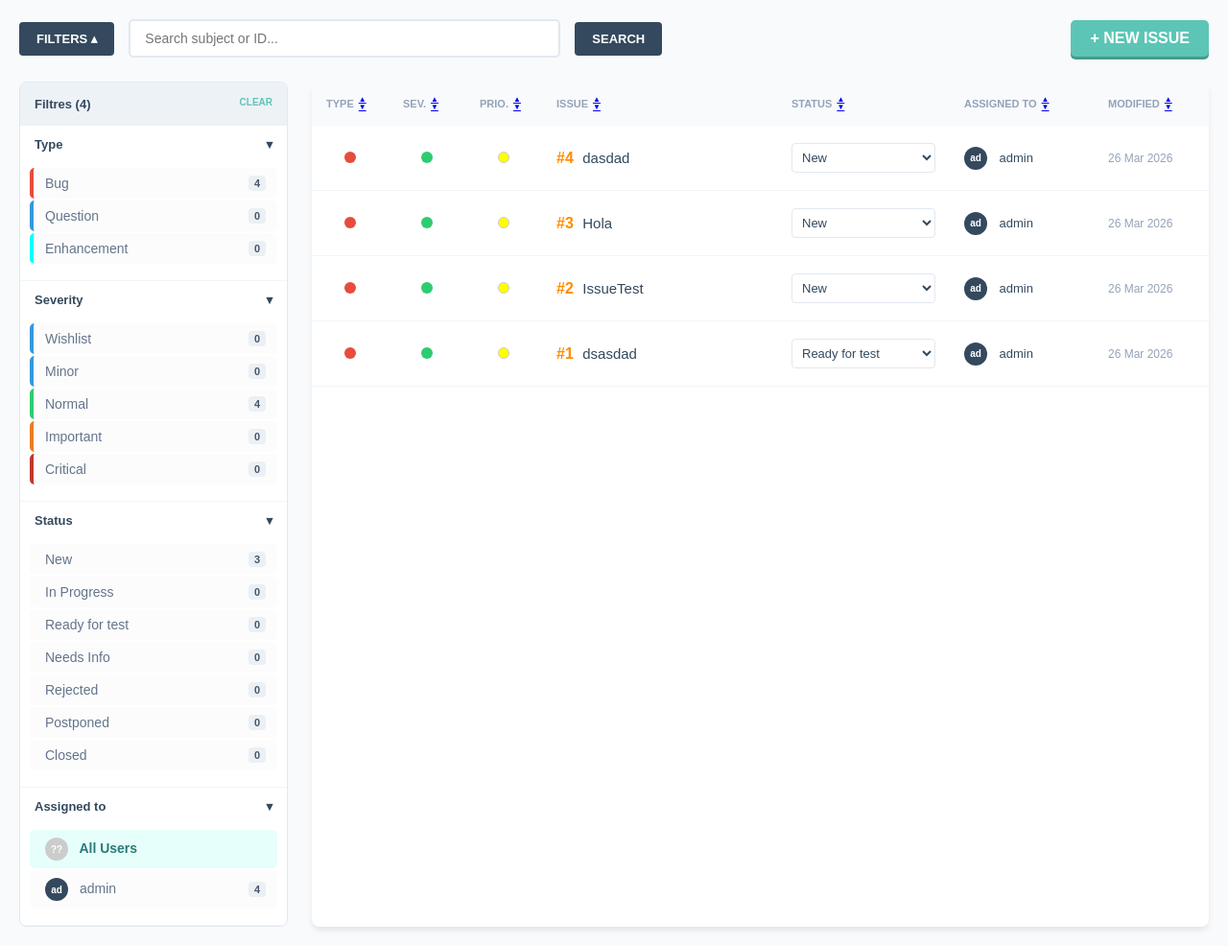
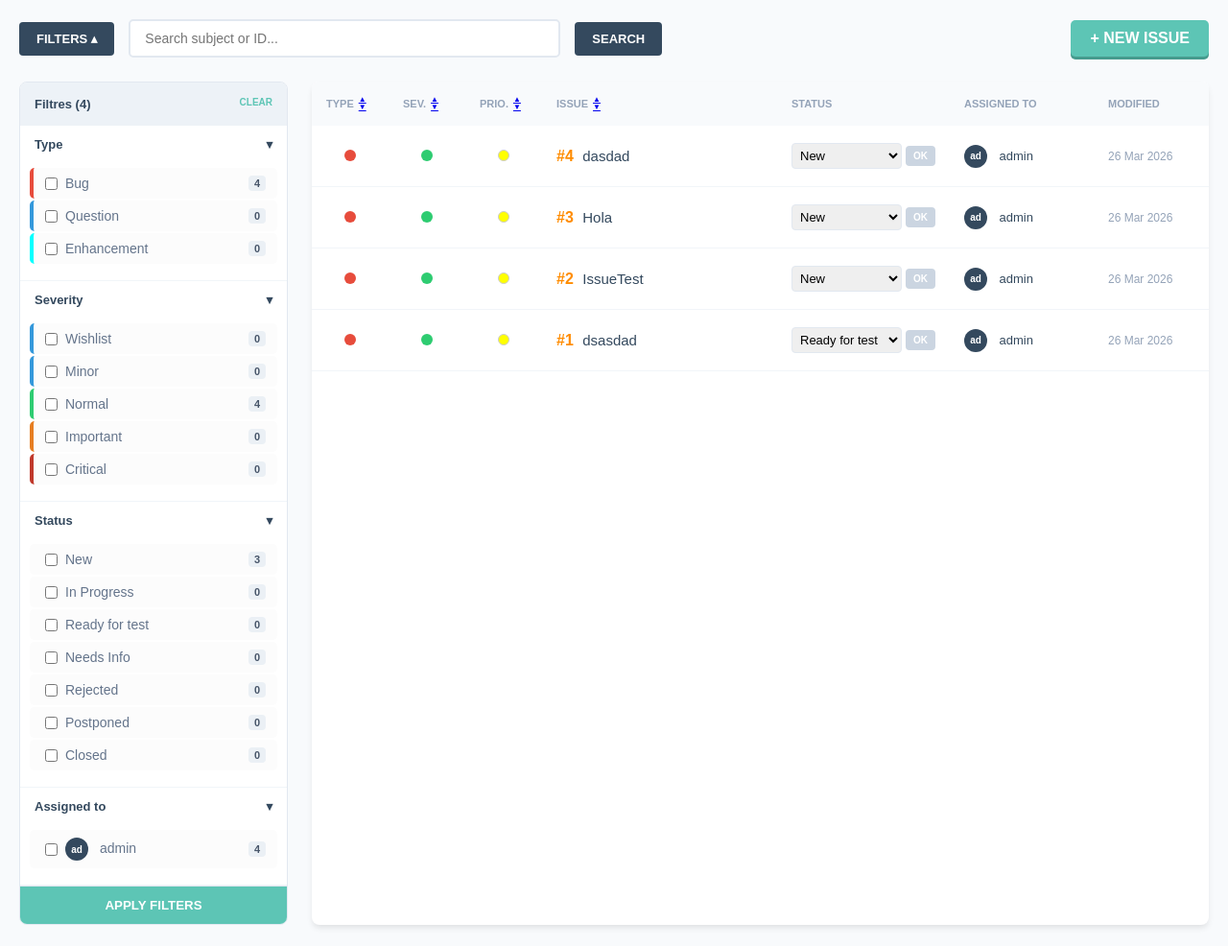
Before and after one commit to ChristianBarone/IssueTracker-Backend, a Django app: page /?show_filters=1 in a window 1280 px wide. Shown: the whole page at 96% size. Run offline with Django 3.2, Linux system fonts and the light colour scheme; data comes from the database, SQL or seed files in the repository; both versions use the stored data as it was after the commit.

Commit message:
Correcio de HTML i create

```diff
--- a/src/issues/templates/issues/list.html
+++ b/src/issues/templates/issues/list.html
@@ -69,9 +67,8 @@
         }
         .filter-label:hover { background: #f1f5f9; }
 
-        input[type="checkbox"]:checked + .filter-label {
-            background: #e6fffa; color: #2c7a7b; font-weight: bold;
-        }
+        /* Estilo para simular el checkbox activo en el label */
+        .filter-item { display: flex; align-items: center; gap: 8px; }
 
         /* BORDES DE COLORES */
         .link-bug { border-left-color: #e74c3c; }
@@ -93,7 +90,13 @@
         }
         .filter-tag button { border: none; background: none; color: #94a3b8; cursor: pointer; }
 
-        /* TABLA DE ISSUES */
+        /* BOTÓN APPLY (Sustituye el auto-submit de JS) */
+        .btn-apply-filters {
+            width: 100%; background: var(--taiga-accent); color: white; border: none;
+            padding: 12px; font-weight: bold; cursor: pointer; border-top: 1px solid #e2e8f0;
+        }
+
+        /* TABLA */
         .table-wrapper { flex-grow: 1; background: white; border-radius: 8px; box-shadow: 0 4px 6px -1px rgba(0,0,0,0.1); overflow: hidden; }
         table { width: 100%; border-collapse: collapse; }
         th { background: #f8fafc; padding: 15px; text-align: left; font-size: 11px; color: #94a3b8; text-transform: uppercase; }
@@ -108,49 +111,29 @@
         .subject-link { text-decoration: none; color: var(--taiga-main); font-weight: 500; font-size: 15px; }
         .user-avatar { width: 24px; height: 24px; border-radius: 50%; background: #34495e; color: white; display: inline-flex; align-items: center; justify-content: center; font-size: 10px; font-weight: bold; margin-right: 8px; }
 
-        /* Estilo para las flechas de ordenación */
-        .sort-container { display: inline-flex; flex-direction: column; vertical-align: middle; margin-left: 5px; line-height: 0.7; }
-        .sort-container a { text-decoration: none; color: #cbd5e1; font-size: 10px; transition: color 0.2s; }
-        .sort-container a:hover { color: var(--taiga-accent); }
-        .sort-container a.active { color: var(--taiga-main); font-weight: bold; }
-
-        /* Contenedor del título de la columna */
-        .th-content {
-            display: flex;
-            align-items: center;
-            gap: 5px;
-            cursor: pointer;
-            text-decoration: none;
-            color: #94a3b8;
+        .btn-save-status {
+            background: #cbd5e1; color: white; border: none; padding: 5px 8px;
+            border-radius: 4px; font-size: 10px; font-weight: bold; cursor: pointer; margin-left: 4px;
         }
 
-        /* Las dos flechitas pequeñas */
-        .sort-arrows {
-            display: flex;
-            flex-direction: column;
-            font-size: 8px;
-            line-height: 1;
-            color: #cbd5e1; /* Gris claro por defecto */
-        }
-
-        /* Resaltar la flecha activa */
-        .sort-arrows .active {
-            color: #34495e; /* Color oscuro cuando está activo */
-        }
+        .th-content { display: flex; align-items: center; gap: 5px; text-decoration: none; color: #94a3b8; }
+        .sort-arrows { display: flex; flex-direction: column; font-size: 8px; line-height: 1; color: #cbd5e1; }
+        .sort-arrows .active { color: #34495e; }
 
     </style>
 </head>
 <body>
 
 <div class="container">
-    <form method="GET" action="{% url 'issue_list' %}" id="main-form">
-        <input type="hidden" name="show_filters" value="{% if show_filters %}1{% else %}0{% endif %}" id="show-filters-input">
+    <form method="GET" action="{% url 'issue_list' %}" id="filter-form">
+        <input type="hidden" name="show_filters" value="{{ show_filters|yesno:'1,0' }}">
 
         <div class="header-nav">
-            <button type="button" class="btn-action {% if show_filters %}active{% endif %}"
-                    onclick="document.getElementById('show-filters-input').value = (document.getElementById('show-filters-input').value == '1' ? '0' : '1'); this.form.submit();">
-                FILTERS {% if show_filters %}▴{% else %}▾{% endif %}
-            </button>
+            {% if show_filters %}
+            <a href="?show_filters=0" class="btn-action active">FILTERS ▴</a>
+            {% else %}
+            <a href="?show_filters=1" class="btn-action">FILTERS ▾</a>
+            {% endif %}
 
             <div class="search-wrapper">
                 <input type="text" name="search" placeholder="Search subject or ID..." value="{{ search_query|default:'' }}">
@@ -183,9 +162,12 @@
                     <summary>Type <span>▾</span></summary>
                     <div class="filter-content">
                         {% for t in all_types %}
-                        <input type="checkbox" name="issue_type" value="{{ t }}" id="type-{{ t }}" {% if t in selected_types %}checked{% endif %} onchange="this.form.submit()" style="display:none;">
-                        <label for="type-{{ t }}" class="filter-label link-{{ t|lower }}">
-                            {{ t }} <span class="count-pill">{% if t == 'Bug' %}{{ counts.bug }}{% elif t == 'Question' %}{{ counts.question }}{% else %}{{ counts.enhancement }}{% endif %}</span>
+                        <label class="filter-label link-{{ t|lower }}">
+                            <div class="filter-item">
+                                <input type="checkbox" name="issue_type" value="{{ t }}" {% if t in selected_types %}checked{% endif %}>
+                                <span>{{ t }}</span>
+                            </div>
+                            <span class="count-pill">{% if t == 'Bug' %}{{ counts.bug }}{% elif t == 'Question' %}{{ counts.question }}{% else %}{{ counts.enhancement }}{% endif %}</span>
                         </label>
                         {% endfor %}
                     </div>
@@ -195,9 +177,12 @@
                     <summary>Severity <span>▾</span></summary>
                     <div class="filter-content">
                         {% for s in all_severities %}
-                        <input type="checkbox" name="issue_severity" value="{{ s }}" id="sev-{{ s }}" {% if s in selected_severities %}checked{% endif %} onchange="this.form.submit()" style="display:none;">
-                        <label for="sev-{{ s }}" class="filter-label link-{{ s|lower }}">
-                            {{ s }} <span class="count-pill">
+                        <label class="filter-label link-{{ s|lower }}">
+                            <div class="filter-item">
+                                <input type="checkbox" name="issue_severity" value="{{ s }}" {% if s in selected_severities %}checked{% endif %}>
+                                <span>{{ s }}</span>
+                            </div>
+                            <span class="count-pill">
                                 {% if s == 'Critical' %}{{ counts.critical }}{% elif s == 'Important' %}{{ counts.important }}{% elif s == 'Normal' %}{{ counts.normal_sev }}{% elif s == 'Minor' %}{{ counts.minor }}{% else %}{{ counts.wishlist }}{% endif %}
                             </span>
                         </label>
@@ -209,9 +194,12 @@
                     <summary>Status <span>▾</span></summary>
                     <div class="filter-content">
                         {% for st in all_statuses %}
-                        <input type="checkbox" name="status" value="{{ st }}" id="status-{{ st }}" {% if st in selected_statuses %}checked{% endif %} onchange="this.form.submit()" style="display:none;">
-                        <label for="status-{{ st }}" class="filter-label">
-                            {{ st }} <span class="count-pill">
+                        <label class="filter-label">
+                            <div class="filter-item">
+                                <input type="checkbox" name="status" value="{{ st }}" {% if st in selected_statuses %}checked{% endif %}>
+                                <span>{{ st }}</span>
+                            </div>
+                            <span class="count-pill">
                                 {% if st == 'New' %}{{ counts.new }}{% elif st == 'In Progress' %}{{ counts.in_progress }}{% elif st == 'Closed' %}{{ counts.closed }}{% else %}0{% endif %}
                             </span>
                         </label>
@@ -222,28 +210,21 @@
                 <details open>
                     <summary>Assigned to <span>▾</span></summary>
                     <div class="filter-content">
-                        <a href="?show_filters=1{% if search_query %}&search={{ search_query }}{% endif %}"
-                           class="filter-label" style="text-decoration: none; {% if not f_assignee %}background: #e6fffa; color: #2c7a7b; font-weight: bold;{% endif %}">
-                            <div class="user-info">
-                                <span class="user-avatar" style="background: #ccc;">??</span>
-                                <span>All Users</span>
-                            </div>
-                        </a>
-
                         {% for u in users %}
-                        <a href="?show_filters=1&assigned_to={{ u.id }}{% if search_query %}&search={{ search_query }}{% endif %}"
-                           class="filter-label"
-                           style="text-decoration: none; {% if f_assignee == u.id|slugify %}background: #e6fffa; color: #2c7a7b; font-weight: bold; border-left: 4px solid var(--taiga-accent);{% endif %}">
-
-                            <div class="user-info">
-                                <span class="user-avatar">{{ u.username|slice:":2" }}</span>
-                                <span>{{ u.username }}</span>
+                        <label class="filter-label">
+                            <div class="filter-item">
+                                <input type="checkbox" name="assigned_to" value="{{ u.id }}" {% if f_assignee == u.id|slugify %}checked{% endif %}>
+                                <div class="user-info">
+                                    <span class="user-avatar">{{ u.username|slice:":2" }}</span>
+                                    <span>{{ u.username }}</span>
+                                </div>
                             </div>
                             <span class="count-pill">{{ u.num_issues }}</span>
-                        </a>
+                        </label>
                         {% endfor %}
                     </div>
                 </details>
+                <button type="submit" class="btn-apply-filters">APPLY FILTERS</button>
             </aside>
             {% endif %}
 
@@ -279,41 +257,16 @@
                             </div>
                         </th>
                         <th>
-                            <div class="th-content">
-                                ISSUE
+                            <div class="th-content">ISSUE
                                 <div class="sort-arrows">
                                     <a href="?order_by=subject&show_filters={{ show_filters|yesno:'1,0' }}" class="{% if current_order == 'subject' %}active{% endif %}">▲</a>
                                     <a href="?order_by=-subject&show_filters={{ show_filters|yesno:'1,0' }}" class="{% if current_order == '-subject' %}active{% endif %}">▼</a>
                                 </div>
                             </div>
                         </th>
-                        <th width="180">
-                            <div class="th-content">
-                                STATUS
-                                <div class="sort-arrows">
-                                    <a href="?order_by=status&show_filters={{ show_filters|yesno:'1,0' }}" class="{% if current_order == 'status' %}active{% endif %}">▲</a>
-                                    <a href="?order_by=-status&show_filters={{ show_filters|yesno:'1,0' }}" class="{% if current_order == '-status' %}active{% endif %}">▼</a>
-                                </div>
-                            </div>
-                        </th>
-                        <th width="150">
-                            <div class="th-content">
-                                ASSIGNED TO
-                                <div class="sort-arrows">
-                                    <a href="?order_by=assignee&show_filters={{ show_filters|yesno:'1,0' }}" class="{% if current_order == 'assignee' %}active{% endif %}">▲</a>
-                                    <a href="?order_by=-assignee&show_filters={{ show_filters|yesno:'1,0' }}" class="{% if current_order == '-assignee' %}active{% endif %}">▼</a>
-                                </div>
-                            </div>
-                        </th>
-                        <th width="120">
-                            <div class="th-content">
-                                MODIFIED
-                                <div class="sort-arrows">
-                                    <a href="?order_by=modified_at&show_filters={{ show_filters|yesno:'1,0' }}" class="{% if current_order == 'modified_at' %}active{% endif %}">▲</a>
-                                    <a href="?order_by=-modified_at&show_filters={{ show_filters|yesno:'1,0' }}" class="{% if current_order == '-modified_at' %}active{% endif %}">▼</a>
-                                </div>
-                            </div>
-                        </th>
+                        <th width="180">STATUS</th>
+                        <th width="150">ASSIGNED TO</th>
+                        <th width="120">MODIFIED</th>
                     </tr>
                     </thead>
                     <tbody>
@@ -326,30 +279,21 @@
                             <a href="{% url 'issue_detail' issue.id %}" class="ref-number">#{{ issue.id }}</a>
                             <a href="{% url 'issue_detail' issue.id %}" class="subject-link">{{ issue.subject }}</a>
                         </td>
-
                         <td>
-                            <form method="POST" action="{% url 'issue_update_status' issue.id %}" style="margin: 0;">
-                                {% csrf_token %}
-                                <select name="status" onchange="this.form.submit()"
-                                        style="width: 100%; padding: 6px; border: 1px solid #e2e8f0; border-radius: 4px; font-size: 13px; color: var(--taiga-main); background: white; cursor: pointer;">
+                            <div style="display:flex; align-items:center;">
+                                <select name="status" form="update-form-{{ issue.id }}" style="padding: 4px; border: 1px solid #e2e8f0; border-radius: 4px; font-size: 13px; flex-grow:1;">
                                     {% for st in all_statuses %}
-                                    <option value="{{ st }}" {% if issue.status == st %}selected{% endif %}>
-                                        {{ st }}
-                                    </option>
+                                    <option value="{{ st }}" {% if issue.status == st %}selected{% endif %}>{{ st }}</option>
                                     {% endfor %}
                                 </select>
-                            </form>
+                                <button type="submit" form="update-form-{{ issue.id }}" class="btn-save-status">OK</button>
+                            </div>
                         </td>
-
                         <td>
-                            {% if issue.assignee %}
                             <div class="user-info">
-                                <span class="user-avatar">{{ issue.assignee.username|slice:":2" }}</span>
-                                <span style="font-size: 13px;">{{ issue.assignee.username }}</span>
+                                <span class="user-avatar">{{ issue.assignee.username|slice:":2"|default:"--" }}</span>
+                                <span style="font-size: 13px;">{{ issue.assignee.username|default:"Unassigned" }}</span>
                             </div>
-                            {% else %}
-                            <span style="color: #cbd5e1; font-size: 12px;">Unassigned</span>
-                            {% endif %}
                         </td>
                         <td style="color: #94a3b8; font-size: 12px;">{{ issue.modified_at|date:"d M Y" }}</td>
                     </tr>
--- a/src/issues/views.py
+++ b/src/issues/views.py
@@ -10,7 +10,7 @@ def issue_list(request):
 
     #Captura de parámetros
     selected_types = request.GET.getlist('issue_type')
-    selected_statuses = request.GET.getlist('status')
+    selected_statuses = request.GET.getlist('filter_status')
     selected_severities = request.GET.getlist('issue_severity')
     selected_priorities = request.GET.getlist('priority')
     f_assignee = request.GET.get('assigned_to')
```
Also changed, not shown: other parts of src/issues/templates/issues/list.html (+17 -20 lines), src/issues/templates/issues/create.html (+51 -29 lines), src/db.sqlite3.
